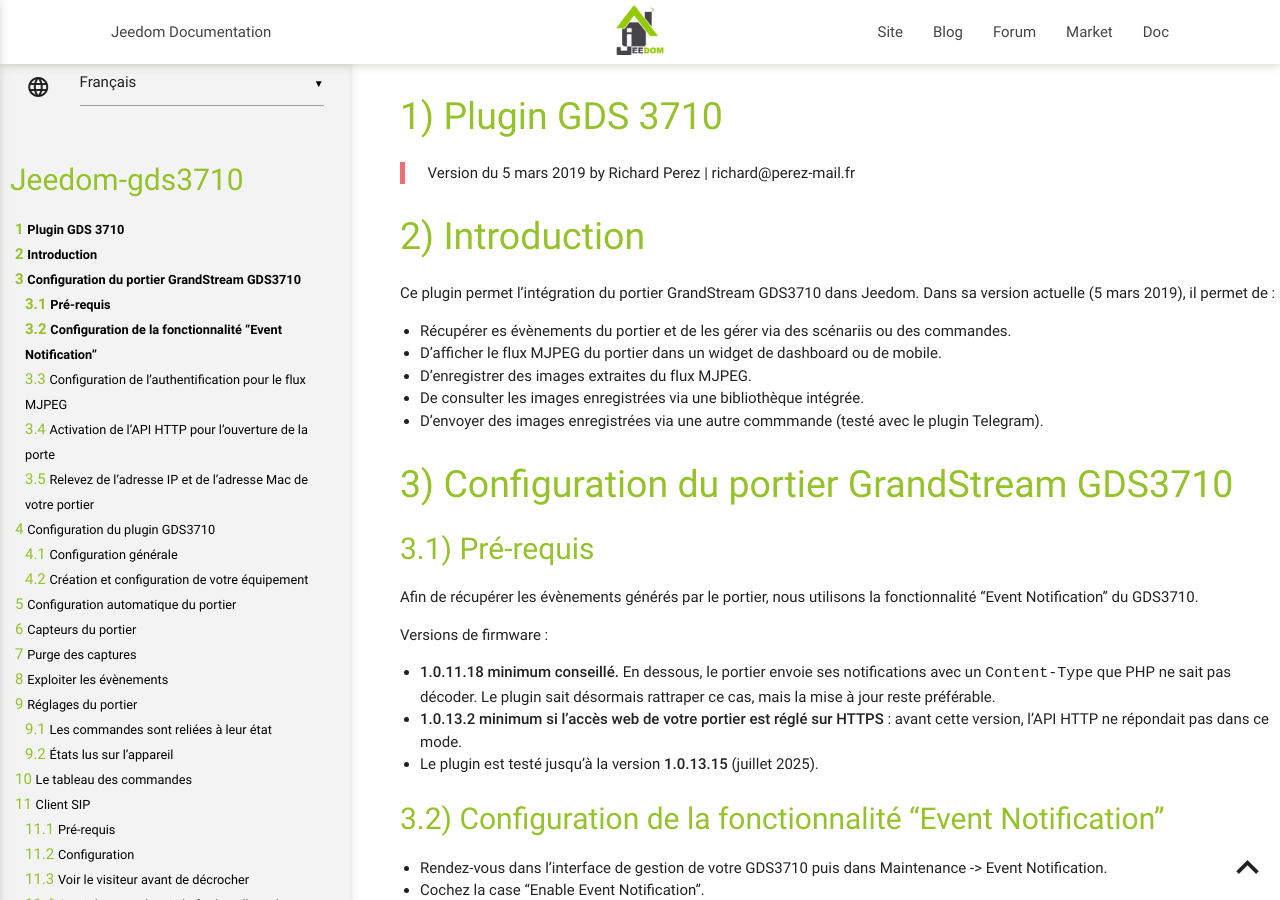
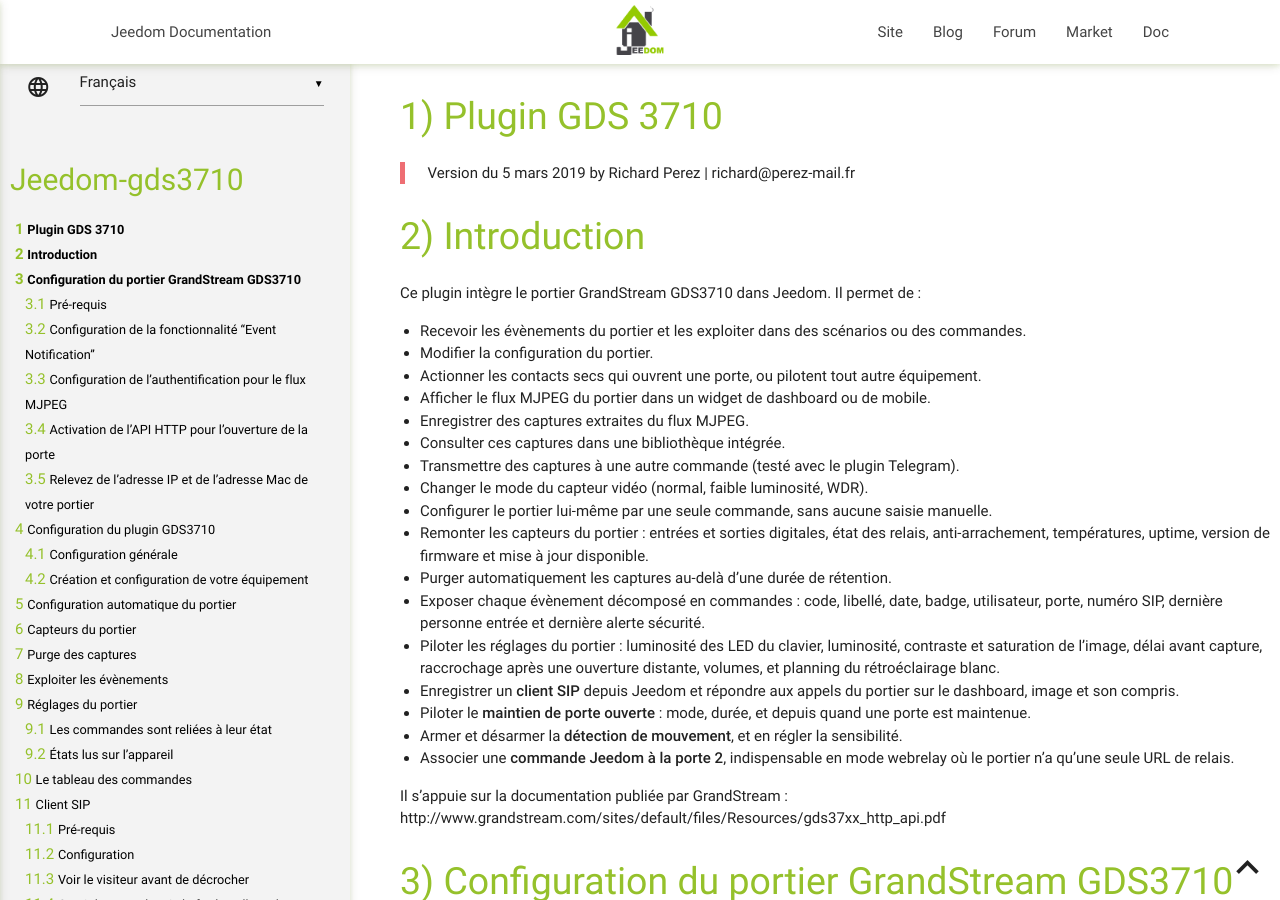
Before and after one commit to ripleyXLR8/jeedom-plugin-gds3710, a Jekyll site: the page built from docs/de_DE/index.md, in a window 1280 px wide and 900 px high. Built offline with Jekyll 4.4.1, drawn with Linux system fonts in a browser that asks for light colours; our own code applies the rules of GitHub Pages for plain Markdown files.

Commit message:
Remettre a jour l'introduction de la documentation, restee a mars 2019
La documentation s'ouvrait sur « Dans sa version actuelle (5 mars 2019), il
permet de : » suivi de cinq fonctionnalites. C'est la premiere chose que lit
un utilisateur, et elle ignorait tout de ce que le plugin sait faire depuis :
la configuration automatique du portier, les capteurs, la decomposition des
evenements, les reglages, le client SIP, le maintien de porte, la detection de
mouvement.

Le README, lui, etait a jour a quatorze items — la divergence n'etait donc pas
un oubli general mais un oubli d'un seul cote, celui que les utilisateurs
lisent depuis Jeedom.

Les deux introductions comptent desormais dix-sept items, et un controle
compare leur nombre. Il ne s'agit pas d'imposer une traduction mot a mot mais
d'attraper une liste qui reste en arriere : c'est exactement ce qui s'est
produit ici pendant sept ans. Le controle est eprouve en negatif — retirer un
item d'un cote le fait echouer.

Corrige au passage la faute « permetant » dans la description du plugin, celle
qu'affichent le market et la page du plugin.

Co-Authored-By: Claude Opus 5 (1M context) <noreply@anthropic.com>
Claude-Session: https://claude.ai/code/session_01Bc6qiu2avCFbbLHi89jgjs

```diff
--- a/docs/de_DE/index.md
+++ b/docs/de_DE/index.md
@@ -3,12 +3,28 @@
 > by Richard Perez | richard@perez-mail.fr
 
 # Introduction
-Ce plugin permet l'intégration du portier GrandStream GDS3710 dans Jeedom. Dans sa version actuelle (5 mars 2019), il permet de :
-- Récupérer es évènements du portier et de les gérer via des scénariis ou des commandes.
-- D'afficher le flux MJPEG du portier dans un widget de dashboard ou de mobile.
-- D'enregistrer des images extraites du flux MJPEG.
-- De consulter les images enregistrées via une bibliothèque intégrée.
-- D'envoyer des images enregistrées via une autre commmande (testé avec le plugin Telegram).
+
+Ce plugin intègre le portier GrandStream GDS3710 dans Jeedom. Il permet de :
+
+- Recevoir les évènements du portier et les exploiter dans des scénarios ou des commandes.
+- Modifier la configuration du portier.
+- Actionner les contacts secs qui ouvrent une porte, ou pilotent tout autre équipement.
+- Afficher le flux MJPEG du portier dans un widget de dashboard ou de mobile.
+- Enregistrer des captures extraites du flux MJPEG.
+- Consulter ces captures dans une bibliothèque intégrée.
+- Transmettre des captures à une autre commande (testé avec le plugin Telegram).
+- Changer le mode du capteur vidéo (normal, faible luminosité, WDR).
+- Configurer le portier lui-même par une seule commande, sans aucune saisie manuelle.
+- Remonter les capteurs du portier : entrées et sorties digitales, état des relais, anti-arrachement, températures, uptime, version de firmware et mise à jour disponible.
+- Purger automatiquement les captures au-delà d'une durée de rétention.
+- Exposer chaque évènement décomposé en commandes : code, libellé, date, badge, utilisateur, porte, numéro SIP, dernière personne entrée et dernière alerte sécurité.
+- Piloter les réglages du portier : luminosité des LED du clavier, luminosité, contraste et saturation de l'image, délai avant capture, raccrochage après une ouverture distante, volumes, et planning du rétroéclairage blanc.
+- Enregistrer un **client SIP** depuis Jeedom et répondre aux appels du portier sur le dashboard, image et son compris.
+- Piloter le **maintien de porte ouverte** : mode, durée, et depuis quand une porte est maintenue.
+- Armer et désarmer la **détection de mouvement**, et en régler la sensibilité.
+- Associer une **commande Jeedom à la porte 2**, indispensable en mode webrelay où le portier n'a qu'une seule URL de relais.
+
+Il s'appuie sur la documentation publiée par GrandStream : http://www.grandstream.com/sites/default/files/Resources/gds37xx_http_api.pdf
 
 # Configuration du portier GrandStream GDS3710
 ## Pré-requis
--- a/plugin_info/info.json
+++ b/plugin_info/info.json
@@ -1,7 +1,7 @@
 {
 	"id" : "gds3710",
 	"name" : "GDS 3710",
-	"description" : "Plugin permetant l'intégration du portier GrandStream GDS3710",
+	"description" : "Plugin permettant l'intégration du portier GrandStream GDS3710",
 	"licence" : "AGPL",
 	"author" : "Richard Perez",
 	"require" : "4.4",
```
Also changed, not shown: docs/en_US/index.md (+22 -6 lines), docs/es_ES/index.md (+22 -6 lines), docs/fr_FR/index.md (+22 -6 lines), README.md, 1 other file.
